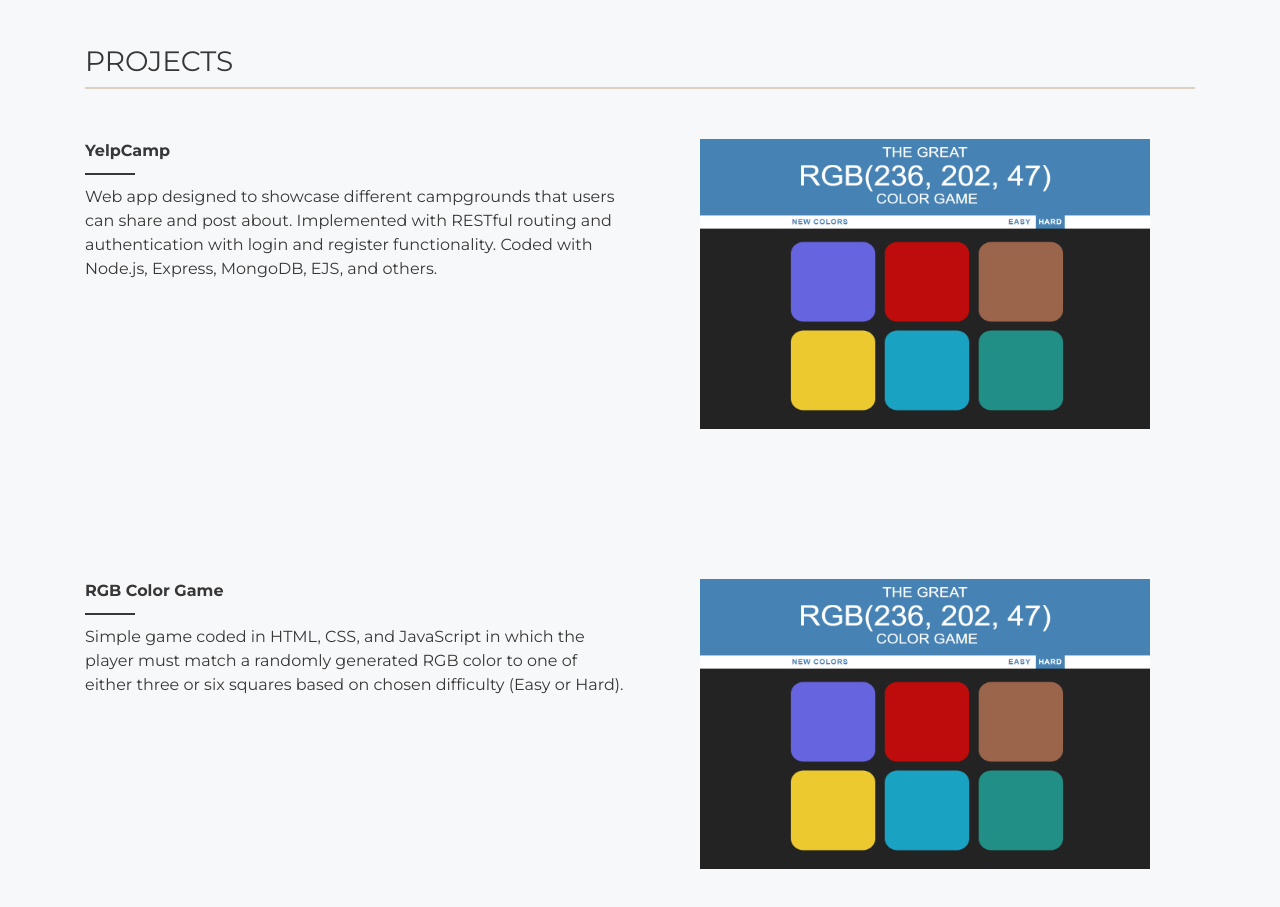
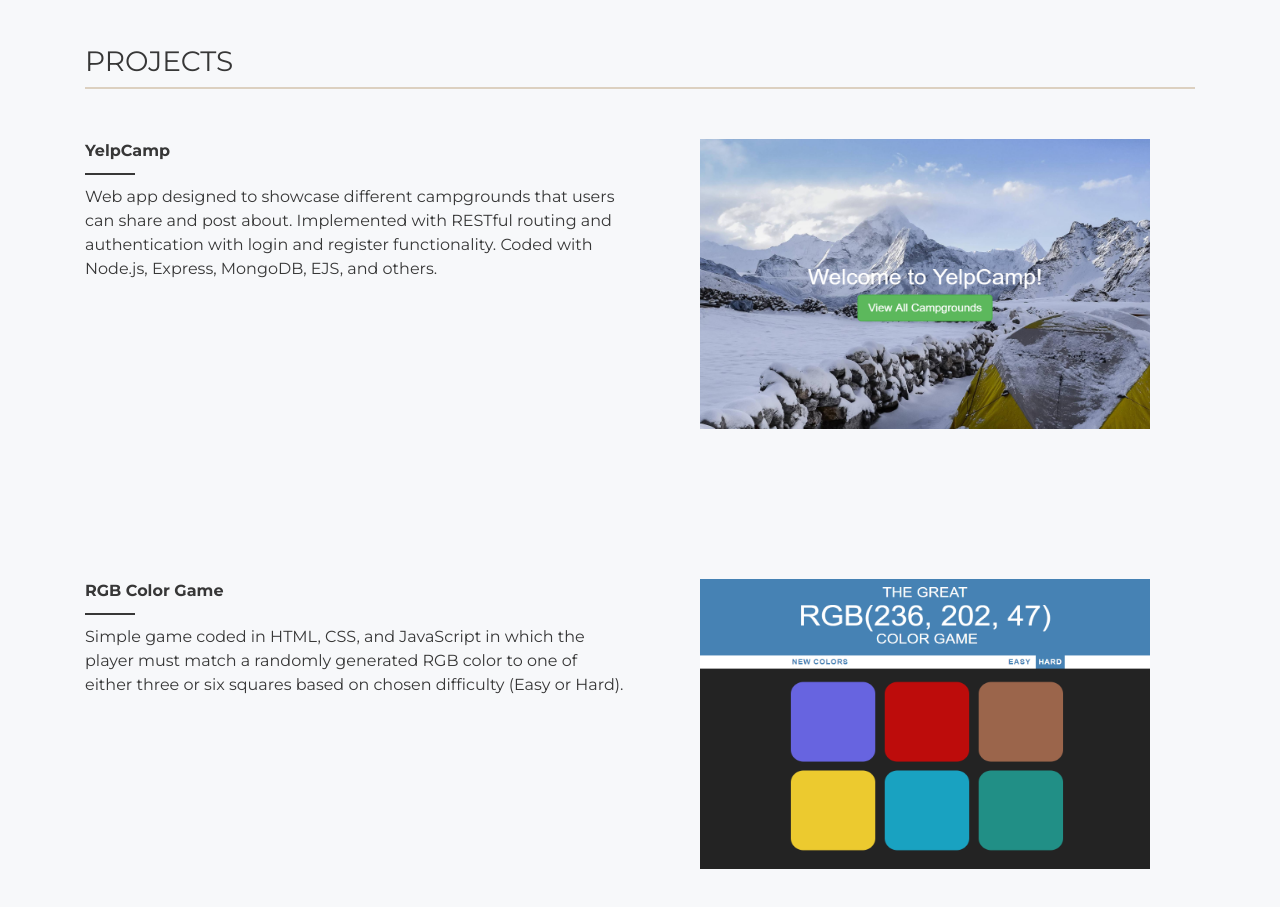
Before and after one commit to justinkangbae/Personal-Website, a website: page index.html in a window 1280 px wide. Shown: the part 1100-2007 px from the top of the page. Drawn offline with nearby package versions, Linux system fonts and the light colour scheme.

Commit message:
add yelpcamp thumbnail

```diff
--- a/index.html
+++ b/index.html
@@ -52,7 +52,7 @@
 
 			<div class="col-lg-6 col-md-12 text-center" data-aos="fade-left" data-aos-once="true">
 				<a href="https://yelpcamp-jkb.herokuapp.com/" target="_blank" class="hvr-grow">
-					<img class="project_image" src="images/rgb_game.png">
+					<img class="project_image" src="images/yelpcamp.png">
 				</a>
 			</div>
 		</div>
```
Also changed, not shown: images/yelpcamp.png (added).
